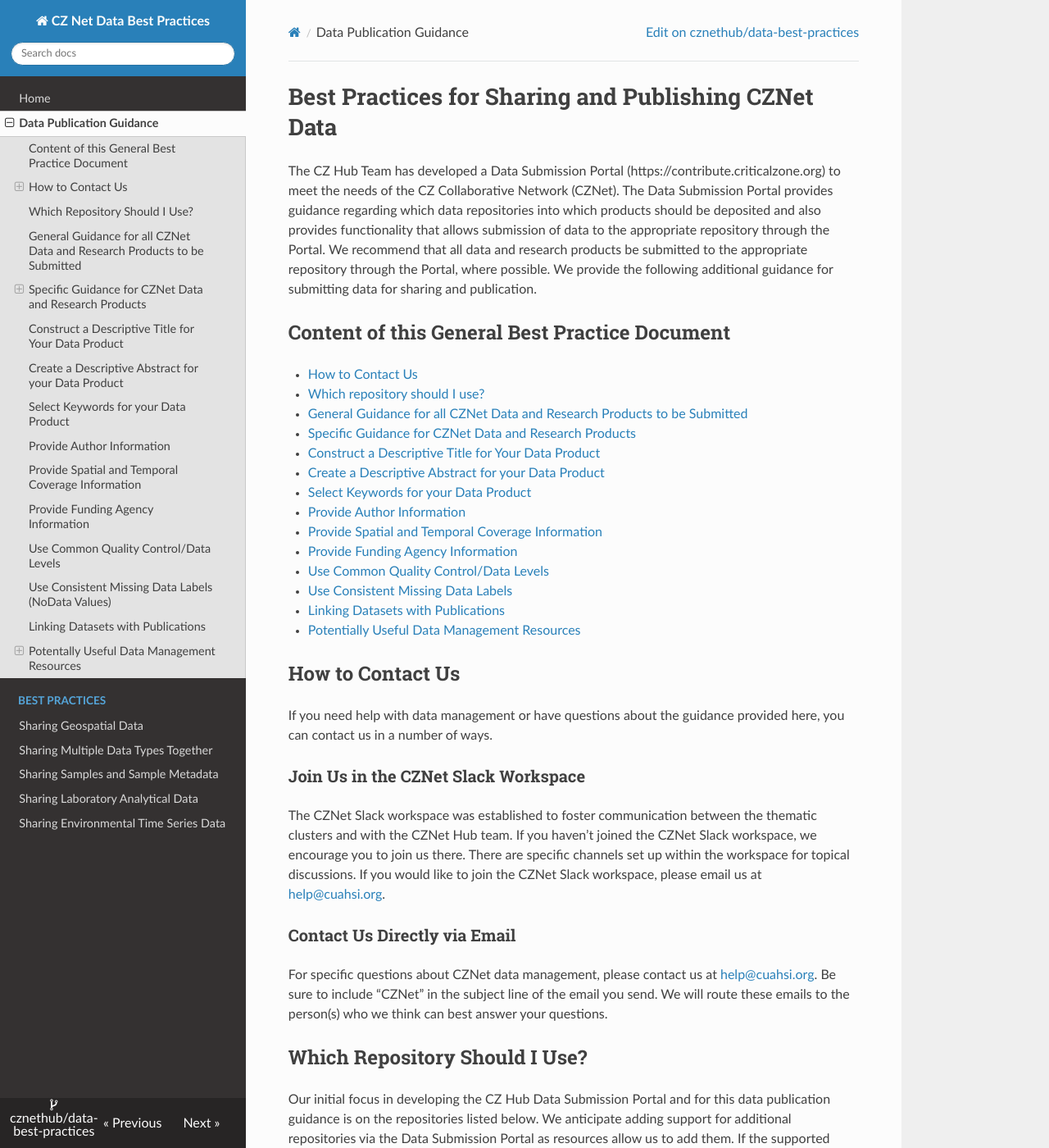
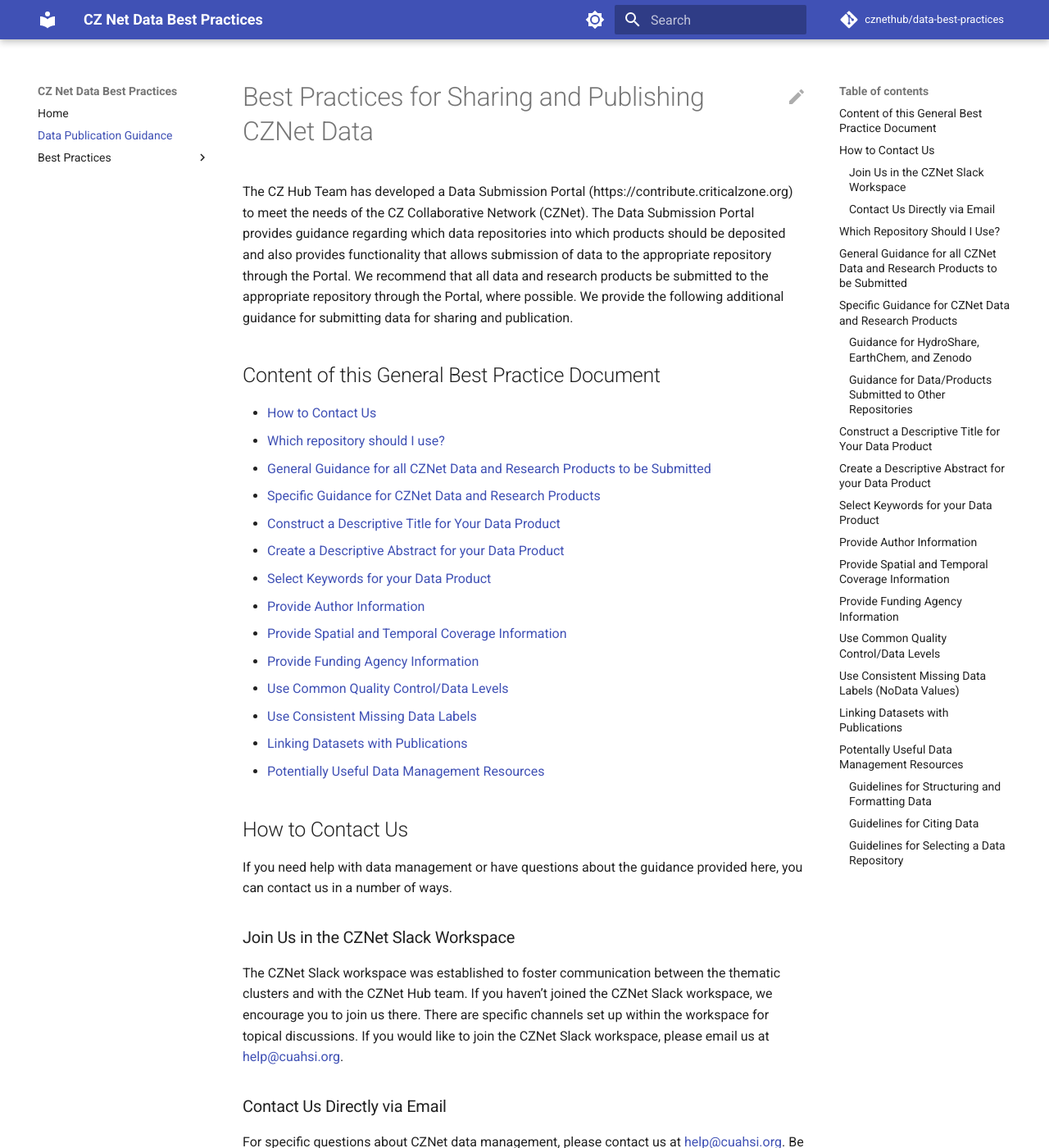
Before and after one commit to cznethub/data-best-practices, an MkDocs documentation site: the page built from docs/data_publication_guidance.md, in a window 1280 px wide and 1400 px high. Shown: the whole window at 82% size. Built offline with MkDocs 1.6.1 and Material for MkDocs 9.7.7, drawn with Linux system fonts in a browser that asks for light colours; nearby versions of some CDN libraries; comment, search, counter and statistics services are not loaded; some of the changed text lies outside the part shown.

Commit message:
switching to material theme

```diff
--- a/mkdocs.yml
+++ b/mkdocs.yml
@@ -3,7 +3,25 @@ repo_name: cznethub/data-best-practices
 repo_url: https://github.com/cznethub/data-best-practices
 edit_uri: blob/develop/docs/
 
-theme: readthedocs
+theme:
+  name: "material"
+  features:
+    - search.suggest
+    - search.highlight
+    - content.action.edit
+    - navigation.footer
+  icon:
+    edit: material/pencil
+    view: material/eye
+  palette:
+    - scheme: default
+      toggle:
+          icon: material/brightness-7
+          name: Switch to dark mode
+    - scheme: slate
+      toggle:
+          icon: material/brightness-4
+          name: Switch to light mode
 
 plugins:
   - search
```
Also changed, not shown: 1 other file.
